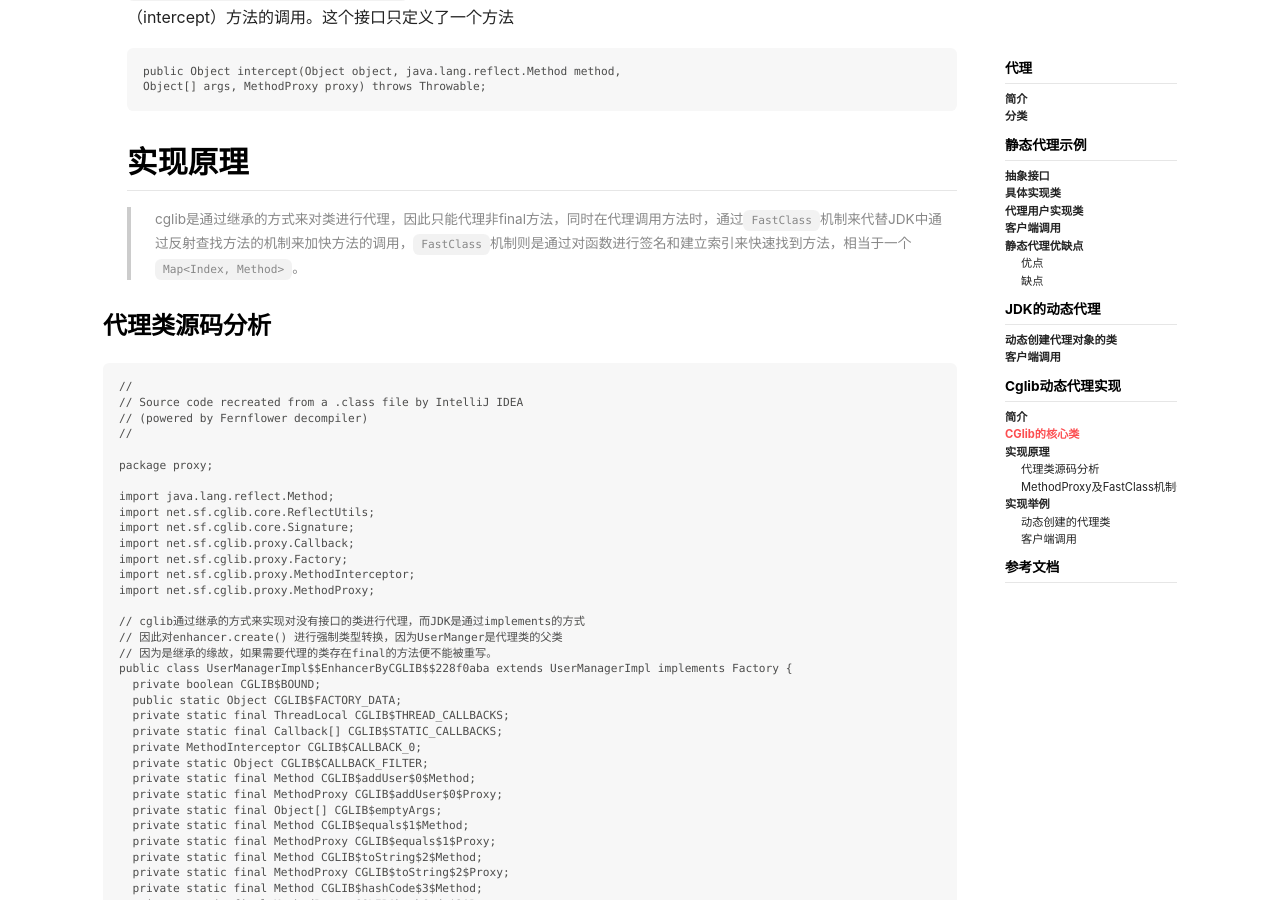
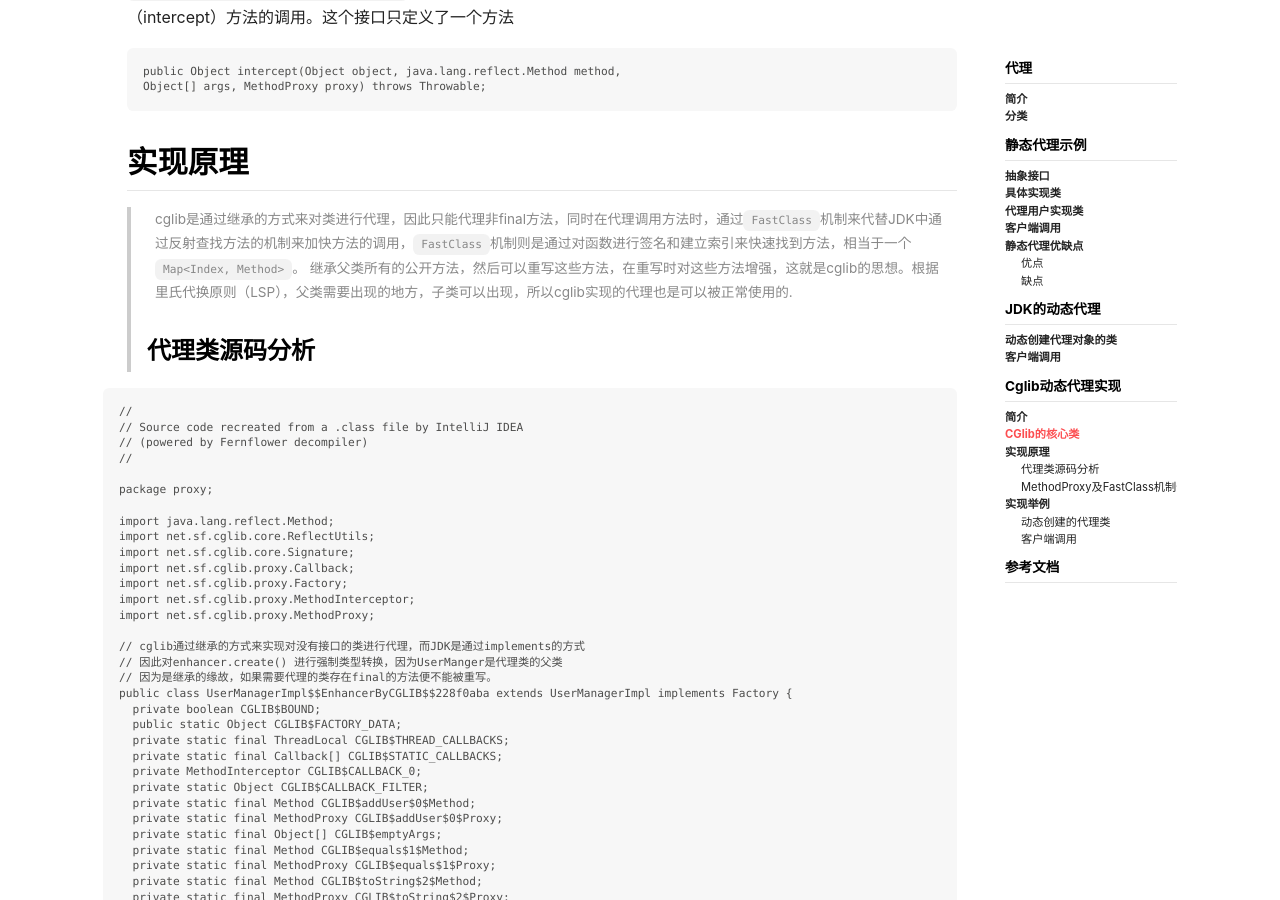
Before and after one commit to sureally/sureally.github.io, a Jekyll site: the page built from _posts/2019-10-05-静态代理和动态代理.markdown, in a window 1280 px wide and 900 px high, scrolled down 6026 px. Built offline with Jekyll 4.4.1, drawn with Linux system fonts in a browser that asks for light colours; nearby versions of some CDN libraries.

Commit message:
Blog 更新。

````diff
--- a/_posts/2019-10-05-静态代理和动态代理.markdown
+++ b/_posts/2019-10-05-静态代理和动态代理.markdown
@@ -232,7 +232,7 @@ Object[] args, MethodProxy proxy) throws Throwable;
 ```
 ## 实现原理
 > cglib是通过继承的方式来对类进行代理，因此只能代理非final方法，同时在代理调用方法时，通过`FastClass`机制来代替JDK中通过反射查找方法的机制来加快方法的调用，`FastClass`机制则是通过对函数进行签名和建立索引来快速找到方法，相当于一个`Map<Index, Method>`。
-
+> 继承父类所有的公开方法，然后可以重写这些方法，在重写时对这些方法增强，这就是cglib的思想。根据里氏代换原则（LSP），父类需要出现的地方，子类可以出现，所以cglib实现的代理也是可以被正常使用的.
 ### 代理类源码分析
 
 ```
````
